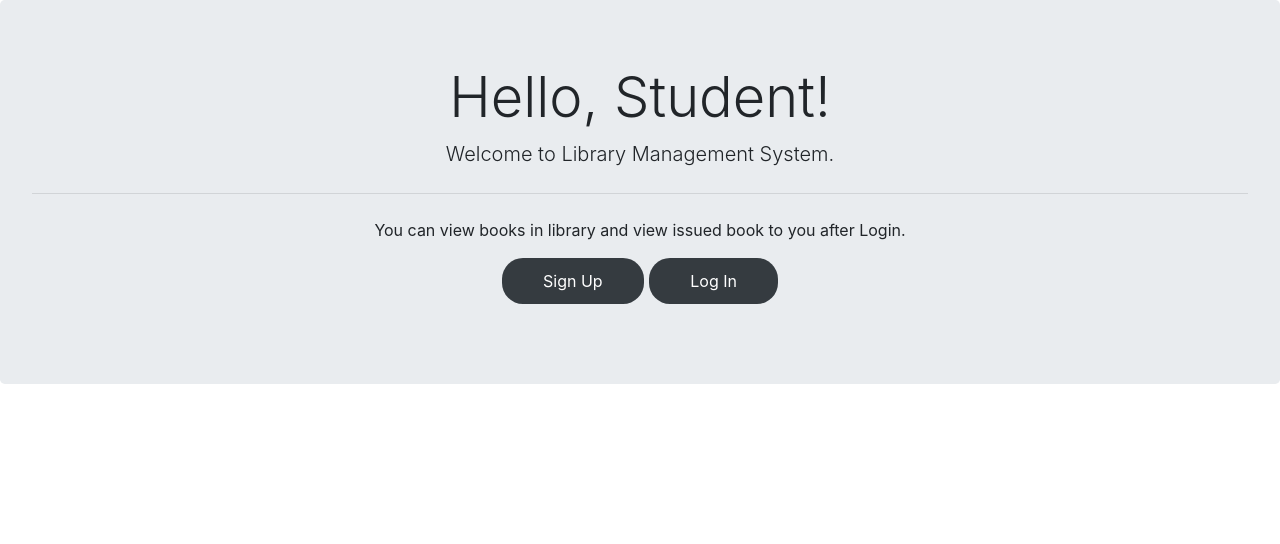
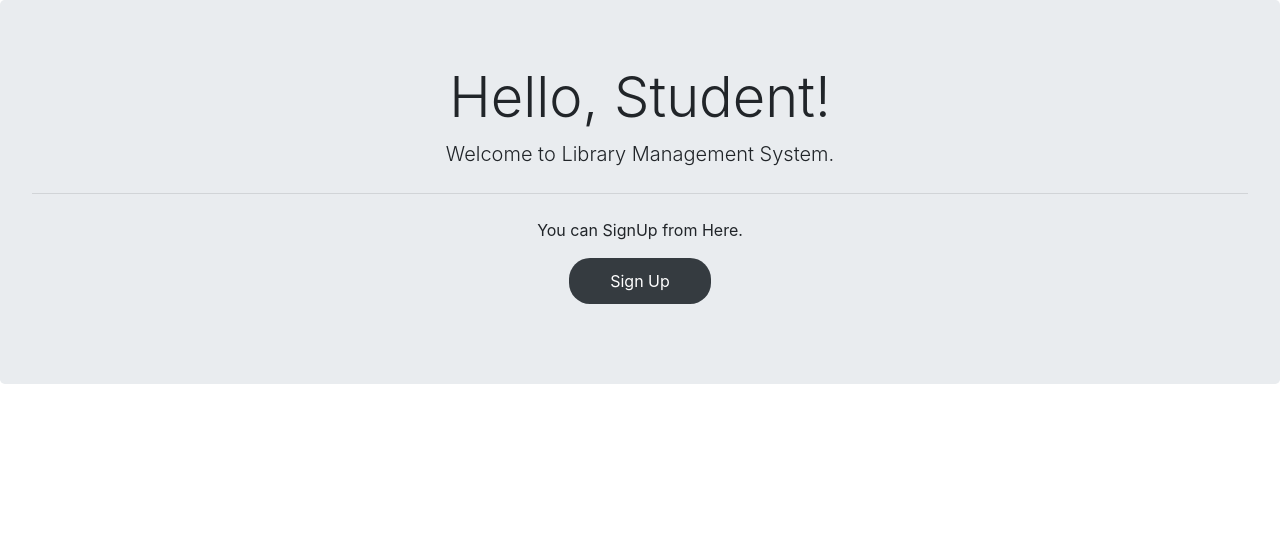
Before and after one commit to TejasJogi/Library-Management-System-Django-MYSQL, a Django app: page /studentpage in a window 1280 px wide. Shown: the part 56-600 px from the top of the page. Run offline with Django 3.2, Linux system fonts and the light colour scheme; parts of the project's set-up code (start-up, migrations or seed data) failed here and were passed over; some libraries are stand-ins or nearby versions.

```diff
--- a/templates/library/adminpage.html
+++ b/templates/library/adminpage.html
@@ -12,10 +12,9 @@
     <h1 class="display-4">Welcome, Admin!</h1>
     <p class="lead">Welcome to Library Management System.</p>
     <hr class="my-4">
-    <p>You can Login\SignUp from Here.</p>
+    <p>You can SignUp from Here.</p>
     <p class="lead">
         <a class="btn" style="background-color: #353b40; color: white; padding: 10px 40px 10px 40px; border-radius: 21px;" href="adminsignup" role="button">Sign Up</a>
-        <a class="btn" style="background-color: #353b40; color: white; padding: 10px 40px 10px 40px; border-radius: 21px;" href="adminlogin" role="button">Log in</a>
     </p>
 </div>
 
--- a/templates/library/studentpage.html
+++ b/templates/library/studentpage.html
@@ -13,12 +13,10 @@
   <h1 class="display-4">Hello, Student!</h1>
   <p class="lead">Welcome to Library Management System.</p>
   <hr class="my-4">
-  <p>You can view books in library and view issued book to you after Login.</p>
+  <p>You can SignUp from Here.</p>
   <p class="lead">
     <a class="btn" style="background-color: #353b40; color: white; padding: 10px 40px 10px 40px; border-radius: 21px;"
       href="studentsignup" role="button">Sign Up</a>
-    <a class="btn" style="background-color: #353b40; color: white; padding: 10px 40px 10px 40px; border-radius: 21px;"
-      href="studentlogin" role="button">Log In</a>
   </p>
 </div>
 
```
